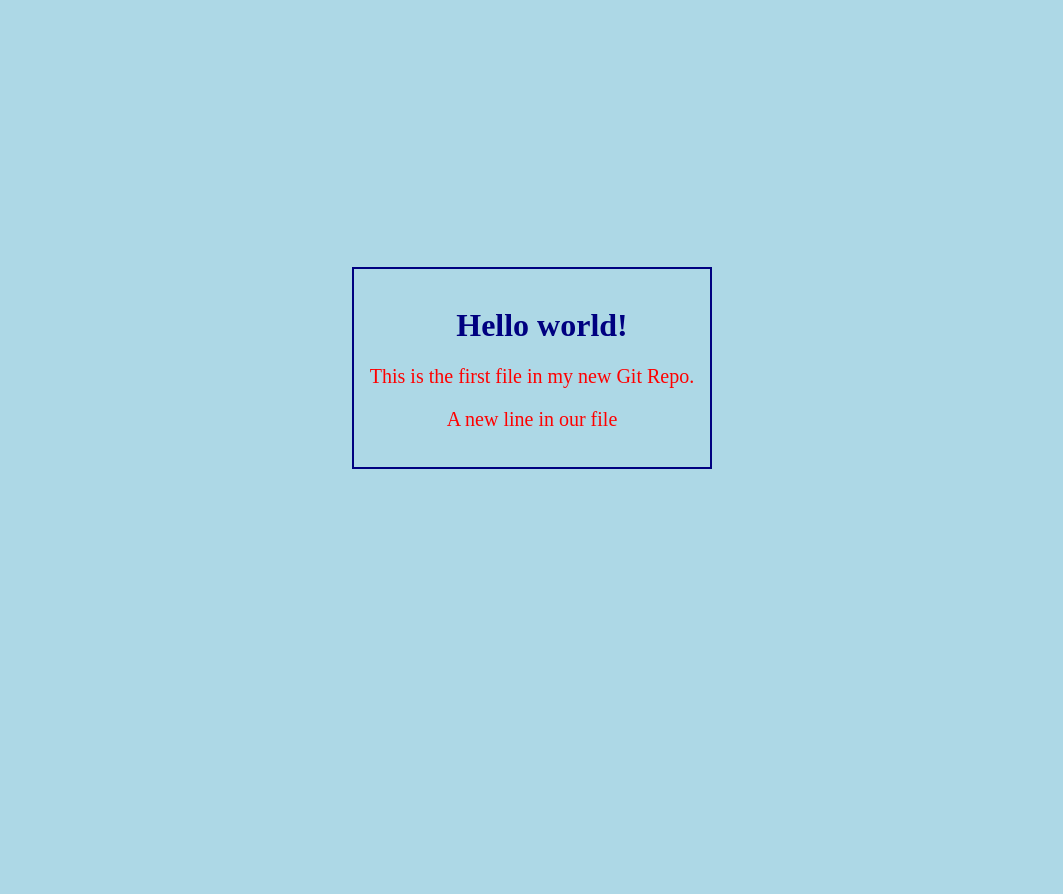
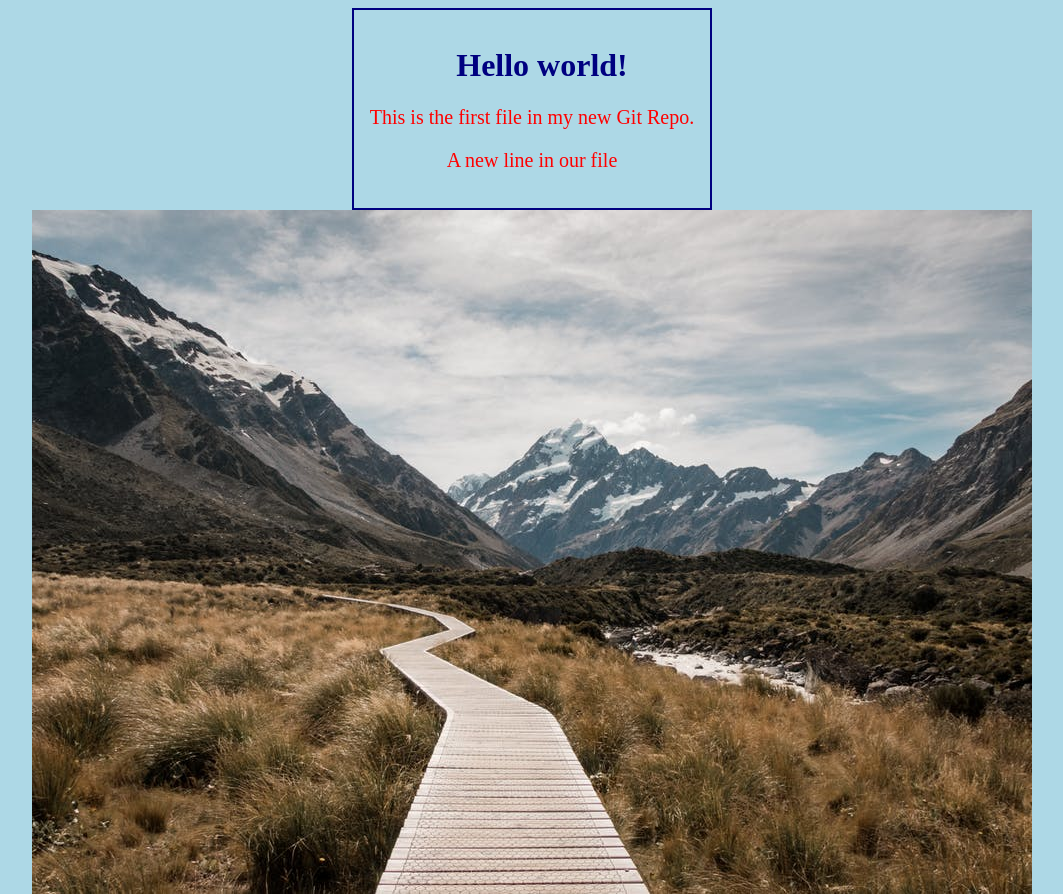
Before and after one commit to Swastik-2001/understanding-git, a plain HTML site: page index.html in a window 1280 px wide. Shown: the whole page, without its empty margins (108-1171 px from the left). Before the commit the page ends 800 px from the top, so only its background shows below. Drawn offline with Linux system fonts and the light colour scheme.

Commit message:
Added hello-git-image to Hello git

```diff
--- a/index.html
+++ b/index.html
@@ -8,10 +8,12 @@
     <link rel="stylesheet" href="./style.css" />
   </head>
   <body>
-    <div>
+    <div class="center">
       <h1>Hello world!</h1>
       <p>This is the first file in my new Git Repo.</p>
       <p>A new line in our file</p>
     </div>
+
+    <img src="./hero-bcg.jpeg" alt="" />
   </body>
 </html>
```
Also changed, not shown: hero-bcg.jpeg (added).
